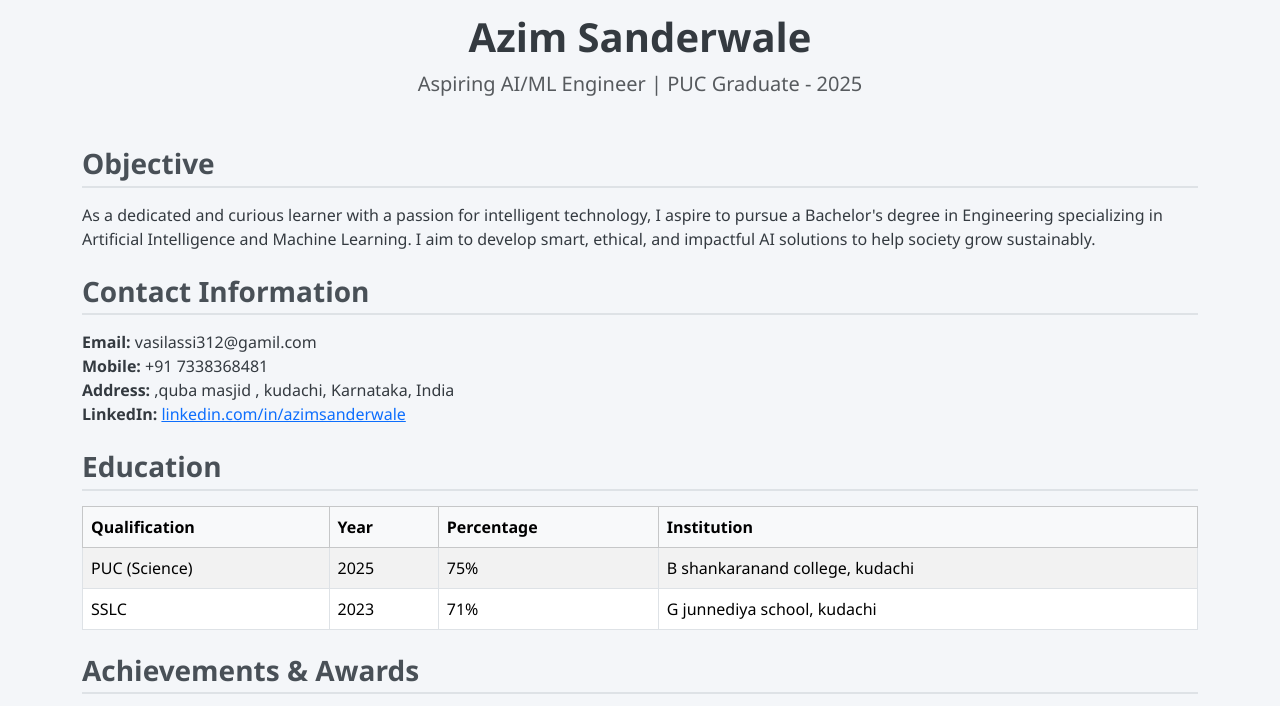
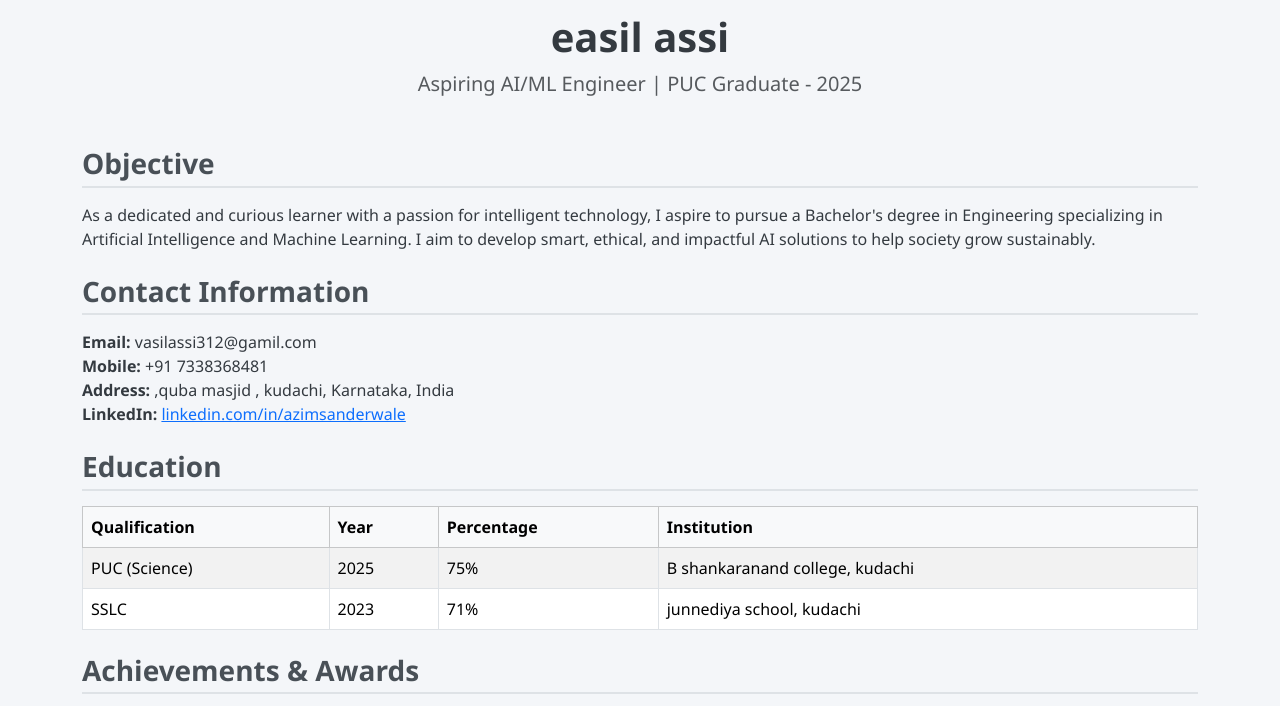
Before and after one commit to wasilassi123/my-portfolio, a plain HTML site: page index.html in a window 1280 px wide. Shown: the part 83-789 px from the top of the page. Drawn offline with nearby package versions, Linux system fonts and the light colour scheme.

Commit message:
Update index.html

```diff
--- a/index.html
+++ b/index.html
@@ -32,7 +32,7 @@
   <div class="container py-5">
     <div class="text-center mb-5">
       <img src="photo.jpg" alt="My Photo" class="profile-pic mb-3" />
-      <h1 class="fw-bold">Azim Sanderwale</h1>
+      <h1 class="fw-bold">easil assi</h1>
       <p class="lead text-muted">Aspiring AI/ML Engineer | PUC Graduate - 2025</p>
     </div>
 
@@ -75,7 +75,7 @@
             <td>SSLC</td>
             <td>2023</td>
             <td>71%</td>
-            <td>G junnediya school, kudachi</td>
+            <td> junnediya school, kudachi</td>
           </tr>
         </tbody>
       </table>
```
